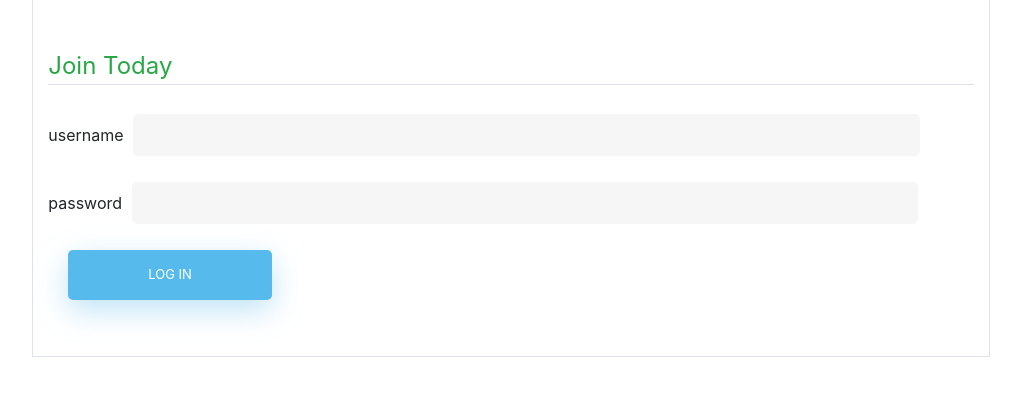
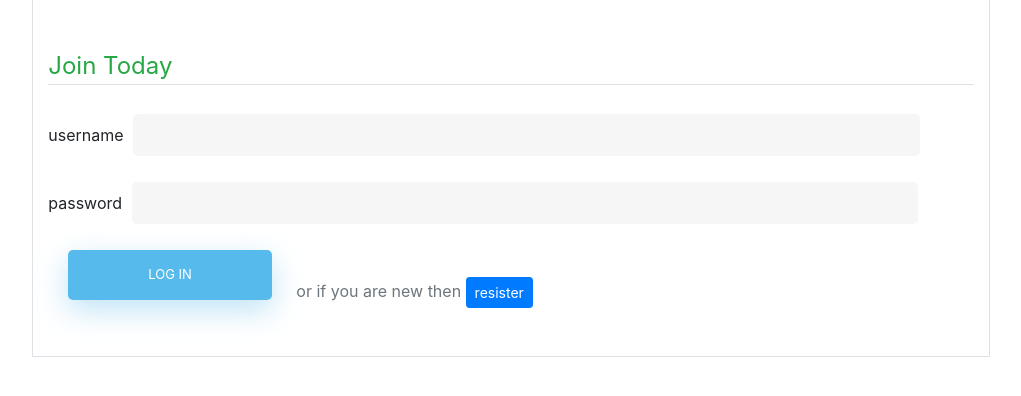
Before and after one commit to ShivamSainier/Python-Flask-, a Flask app: page /login in a window 1280 px wide. Shown: the part 105-501 px from the top of the page, without its empty margins (129-1150 px from the left). Run offline with Flask 2, Linux system fonts and the light colour scheme; some libraries are stand-ins or nearby versions.

```diff
--- a/flaskblog/templates/login.html
+++ b/flaskblog/templates/login.html
@@ -26,7 +26,9 @@
             {{l.password(class="form-control form-control-lg")}}
         </div>
         <div class="form-group">
-            {{l.submit(class="btn-outline-success")}}
+            {{l.submit(class="btn btn-outline-success")}} <a class="text-muted">or if you are new then</a>
+            <a href="{{url_for('resister')}}" class="btn btn-sm btn-primary">resister</a>
+        </div>
         </div>
         {% if message  %}
         <div class="alert alert-secondary text-success alert-dismissible mt-5">
```
